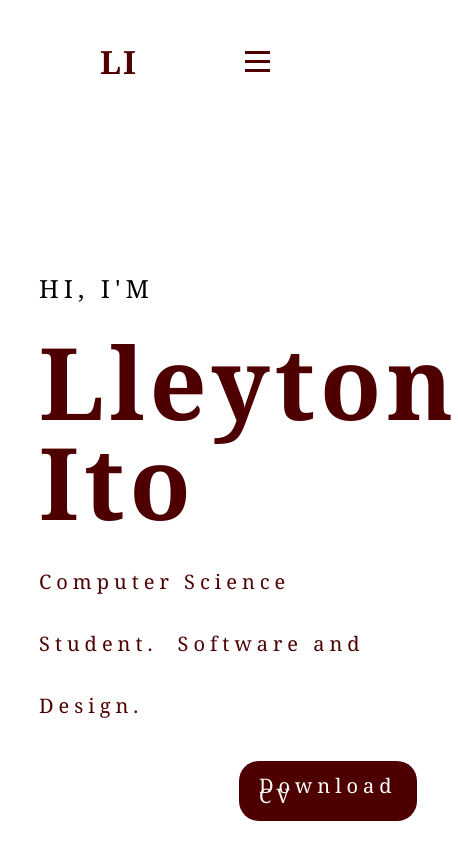
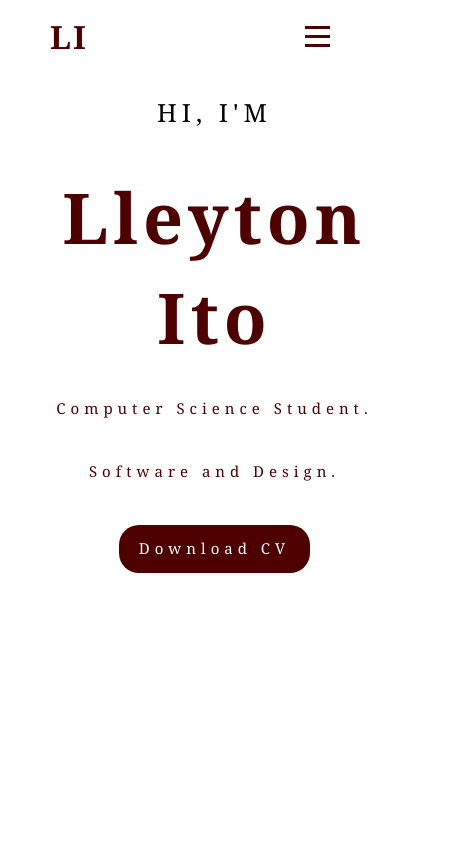
Before and after one commit to lleytonito/lleytonito.github.io, a plain HTML site: page index.html in a window 390 px wide. Shown: the top 844 px of the page, 458 px wide, since content can reach past the window. Drawn offline with nearby package versions, Linux system fonts and the light colour scheme.

Commit message:
fixed responsiveness for header and about section of phone sized screens

```diff
--- a/css/lleytonito.css
+++ b/css/lleytonito.css
@@ -126,8 +126,6 @@ header.sticky ul li a {
   color: #fff;
   width: 10%;
 }
-
-/* ... Your existing CSS ... */
 
 /* Add styles for the menu icon */
 .menu-icon {
@@ -287,6 +285,48 @@ header.sticky ul li a {
 }
 .download-button a:hover {
   transform: scale(1.2) !important;
+}
+
+@media screen and (max-width: 500px) {
+  header,
+  header.sticky {
+    padding: 15px 50px; /* Adjust padding for smaller screens */
+  }
+  .menu-icon {
+    margin-right: 10px; /* Adjust margin for the icon on smaller screens */
+  }
+  .logo {
+    font-size: 1.5em; /* Adjust font size for smaller screens */
+  }
+  header ul li a {
+    font-size: 1.35em;
+    line-height: 1.5;
+  }
+  .title p,
+  .subtitle,
+  .title,
+  .subtitle a {
+    text-align: center; /* Center-justify the text on screens 500px or less */
+  }
+  .title span {
+    font-size: 70px;
+  }
+  .title {
+    top: 100px;
+  }
+  .subtitle {
+    top: 200px;
+  }
+
+  .download-button a {
+    margin-left: 0px;
+  }
+}
+
+@media screen and (max-width: 405px) {
+  .subtitle a {
+    font-size: 15px;
+  }
 }
 
 .experienceOffset {
@@ -621,4 +661,7 @@ form button:hover {
   .inner-container {
     padding: 60px;
   }
+  .skills {
+    visibility: hidden;
+  }
 }
```
Also changed, not shown: pic.jpg (deleted).
